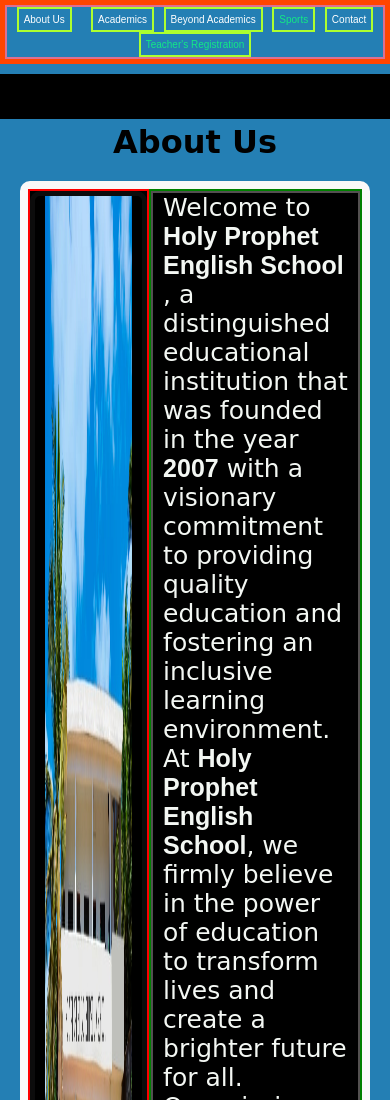
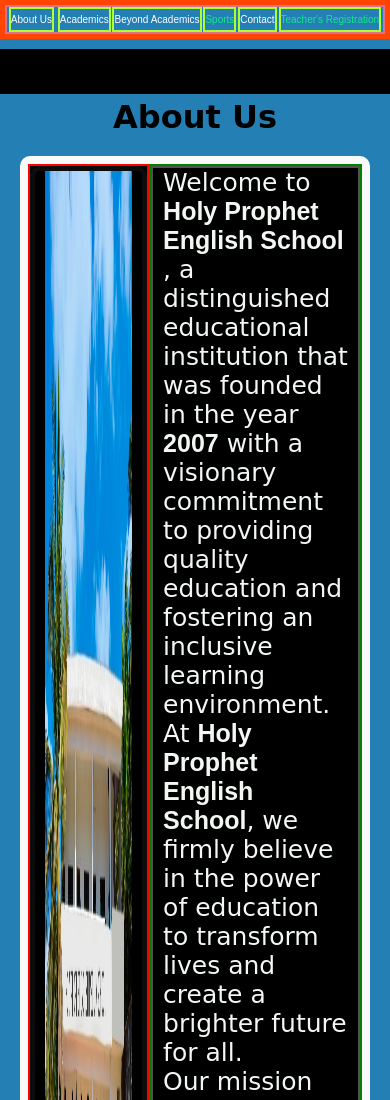
Before and after one commit to TashuNaz/holyprophetschoolmalnad, a plain HTML site: page index.html in a window 390 px wide. Shown: the top 1100 px of the page. Drawn offline with Linux system fonts and the light colour scheme.

Commit message:
Update holyprophet.css
padding of smallscreen lis changed to 10px 0px

```diff
--- a/holyprophet.css
+++ b/holyprophet.css
@@ -137,6 +137,6 @@ font-size: 10px;
 justify-content:space-evenly;
 }
     .header .nav .sidemenu li{
-        padding:5px;
+        padding:5px 0px;
     }
 }
```
